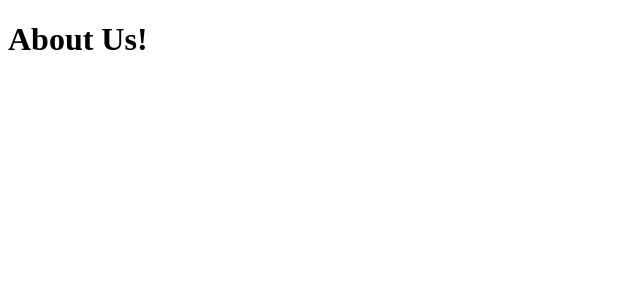
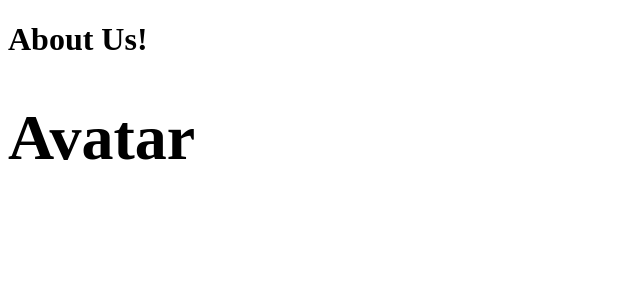
Before and after one commit to danpung2/nextjs-simple-app, a Next.js app: page /about-us in a window 1280 px wide. Shown: the top 300 px of the page, without its empty margins (0-640 px from the left). Built offline with nearby package versions, Linux system fonts and the light colour scheme.

Commit message:
add: avatar

```diff
--- /dev/null
+++ b/app/about-us/components/avatar.tsx
@@ -0,0 +1,3 @@
+export default function Avatar() {
+    return <h1>Avatar</h1>;
+}
--- a/app/about-us/page.tsx
+++ b/app/about-us/page.tsx
@@ -1,3 +1,5 @@
+import Avatar from "./components/avatar";
+
 export default function AboutUs() {
-    return <h1>About Us!</h1>;
+    return <h1>About Us! <Avatar/></h1>;
 }
```
Also changed, not shown: 1 other file (tests, documents, lock files or other folders).
